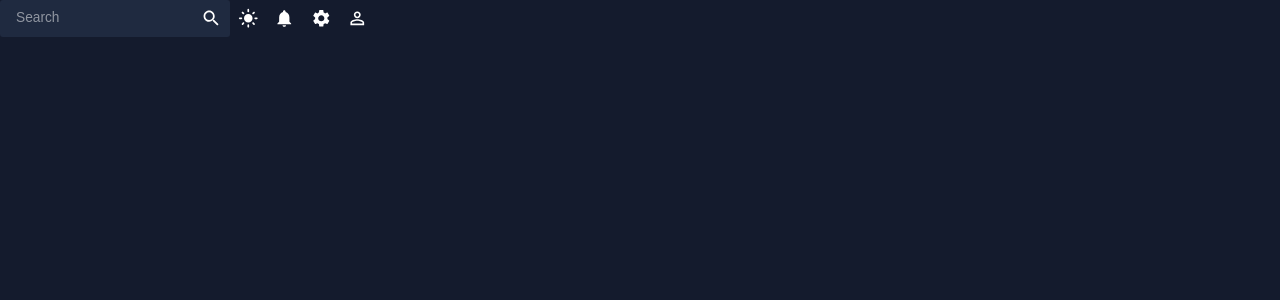
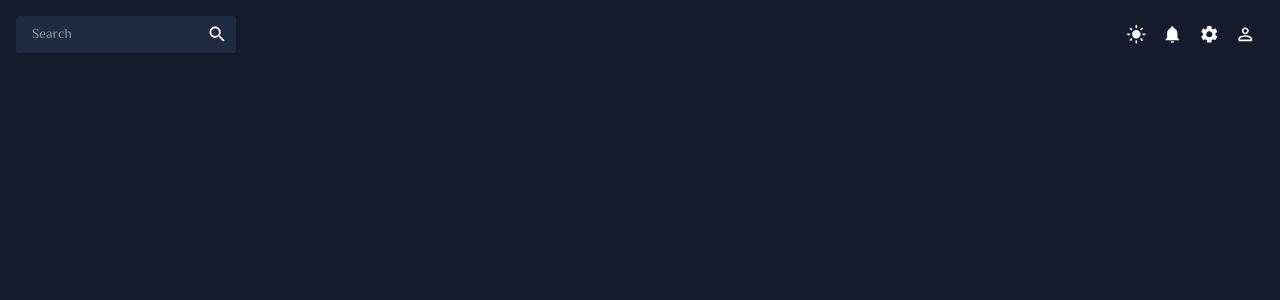
Before and after one commit to Tuhin114/React-Admin, a React (Create React App) app: page / in a window 1280 px wide. Shown: the top 300 px of the page. Built offline with nearby package versions, Linux system fonts and the light colour scheme.

Commit message:
TopBar issue solved

```diff
--- a/src/scenes/global/Topbar.jsx
+++ b/src/scenes/global/Topbar.jsx
@@ -2,7 +2,7 @@ import React from "react";
 import { Box, IconButton, useTheme } from "@mui/material";
 import { useContext } from "react";
 import { ColorModeContext, tokens } from "../../theme";
-import { InputBase } from "@mui/material";
+import InputBase from "@mui/material/InputBase";
 import LightModeIcon from "@mui/icons-material/LightMode";
 import DarkModeIcon from "@mui/icons-material/DarkMode";
 import NotificationsIcon from "@mui/icons-material/Notifications";
@@ -16,7 +16,7 @@ const Topbar = () => {
   const colorMode = useContext(ColorModeContext);
 
   return (
-    <Box display={"flex"} justifyContent={"space-between"}>
+    <Box display="flex" justifyContent="space-between" p={2}>
       {/*Search Bar*/}
       <Box
         display={"flex"}
```
Also changed, not shown: public/index.html (+1 -22 lines), src/index.css (+6 -3 lines), 1 other file (tests, documents, lock files or other folders).
